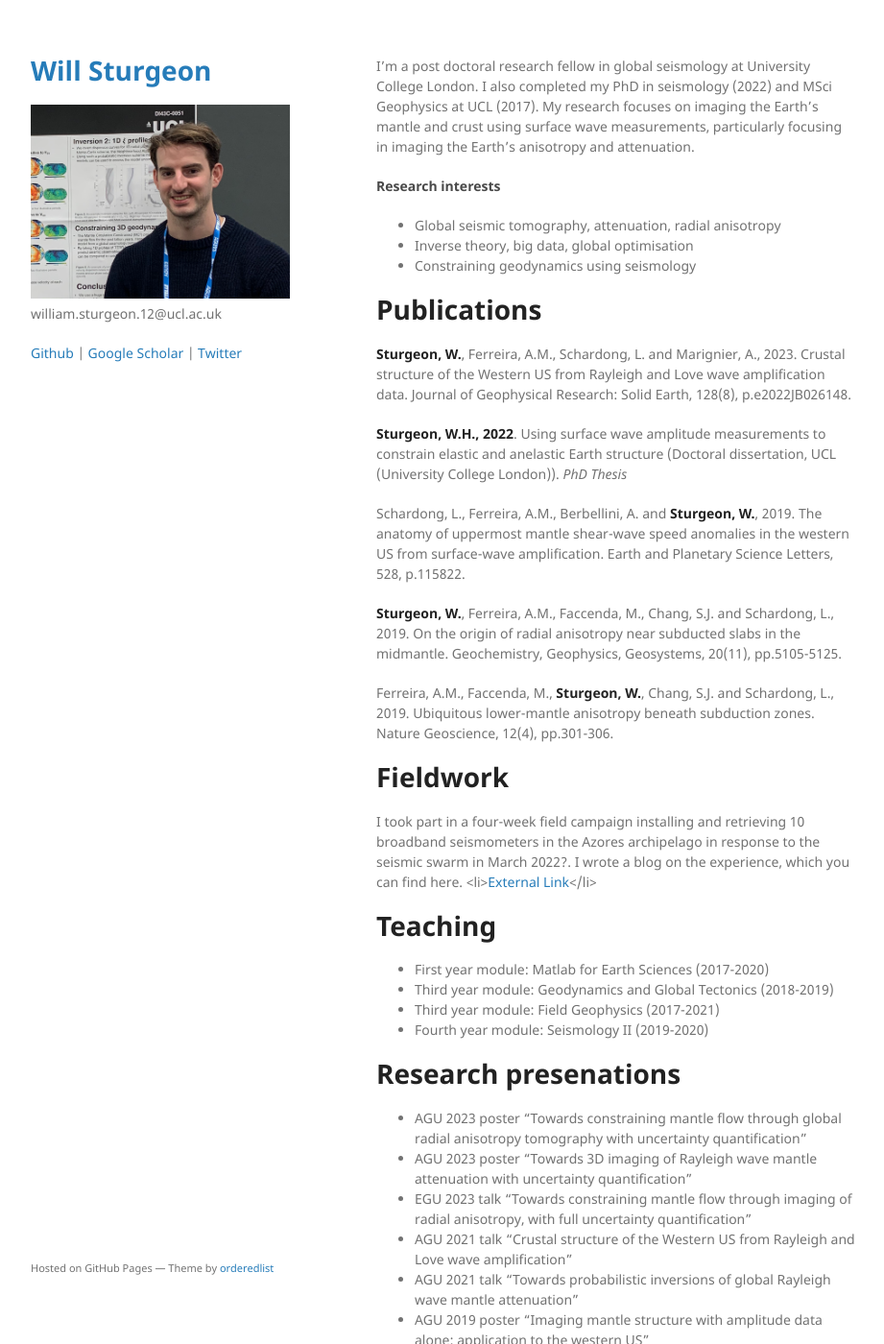
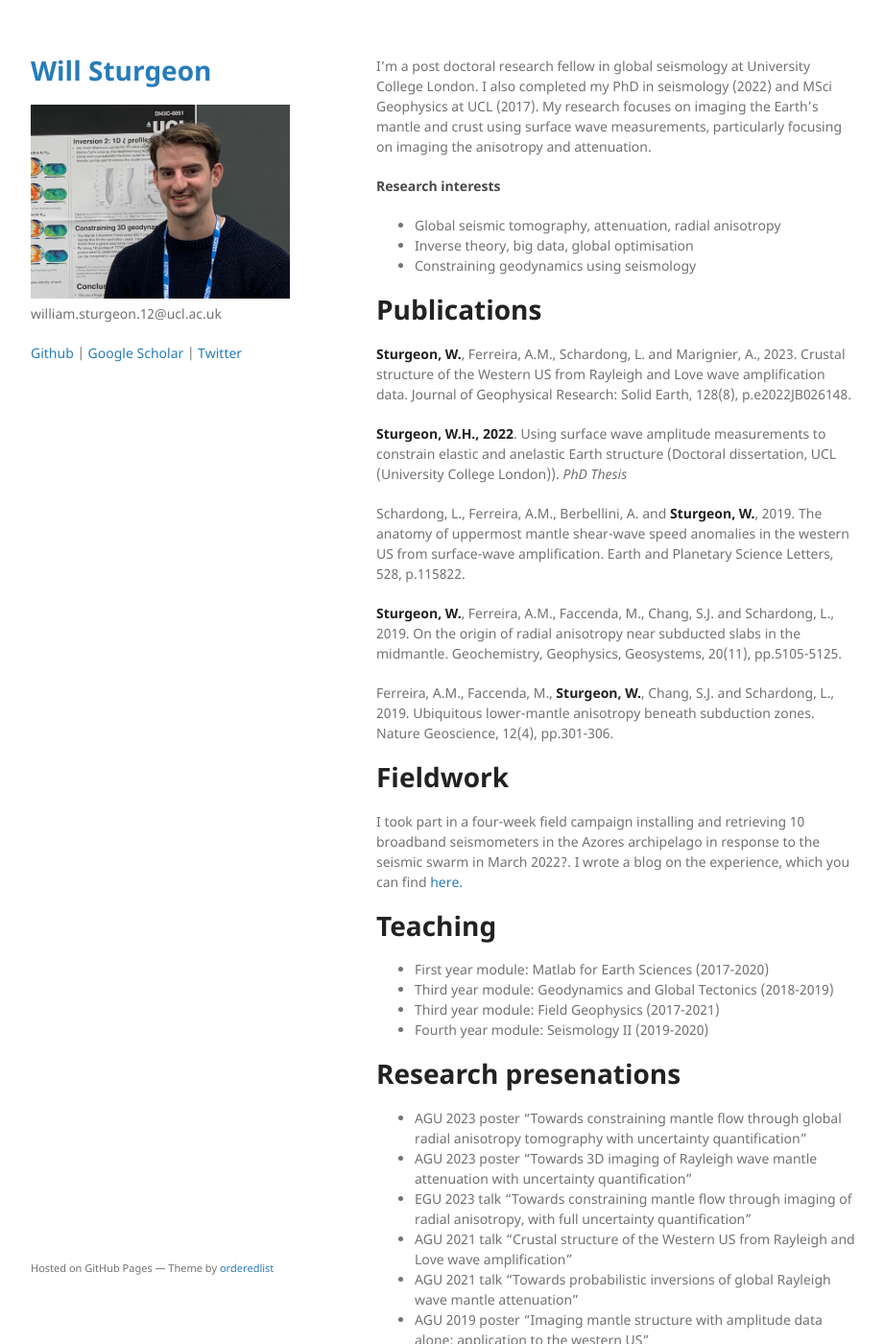
Before and after one commit to WillSturgeon/WillSturgeon.github.io, a Jekyll site: the page built from index.md, in a window 1280 px wide and 1400 px high. Shown: the whole window at 96% size, without its empty margins (178-1099 px from the left). Built offline with Jekyll 4.4.1, drawn with Linux system fonts in a browser that asks for light colours.

Commit message:
updated link

```diff
--- a/index.md
+++ b/index.md
@@ -2,7 +2,7 @@
 layout: default
 ---
 
-I'm a post doctoral research fellow in global seismology at University College London. I also completed my PhD in seismology (2022) and MSci Geophysics at UCL (2017). My research focuses on imaging the Earth's mantle and crust using surface wave measurements, particularly focusing in imaging the Earth's anisotropy and attenuation.
+I'm a post doctoral research fellow in global seismology at University College London. I also completed my PhD in seismology (2022) and MSci Geophysics at UCL (2017). My research focuses on imaging the Earth's mantle and crust using surface wave measurements, particularly focusing on imaging the anisotropy and attenuation.
 
 #### Research interests
 
@@ -24,7 +24,7 @@ Ferreira, A.M., Faccenda, M., **Sturgeon, W.**, Chang, S.J. and Schardong, L., 2
 
 # Fieldwork
 
-I took part in a four-week field campaign installing and retrieving 10 broadband seismometers in the Azores archipelago in response to the seismic swarm in March 2022?. I wrote a blog on the experience, which you can find here. <li><a href="https://blogs.egu.eu/divisions/sm/2023/01/09/azores-seismic-deployment-2022/" target="_blank">External Link</a></li>
+I took part in a four-week field campaign installing and retrieving 10 broadband seismometers in the Azores archipelago in response to the seismic swarm in March 2022?. I wrote a blog on the experience, which you can find <a href="https://blogs.egu.eu/divisions/sm/2023/01/09/azores-seismic-deployment-2022/" target="_blank">here.</a>
 
 
 # Teaching
```
